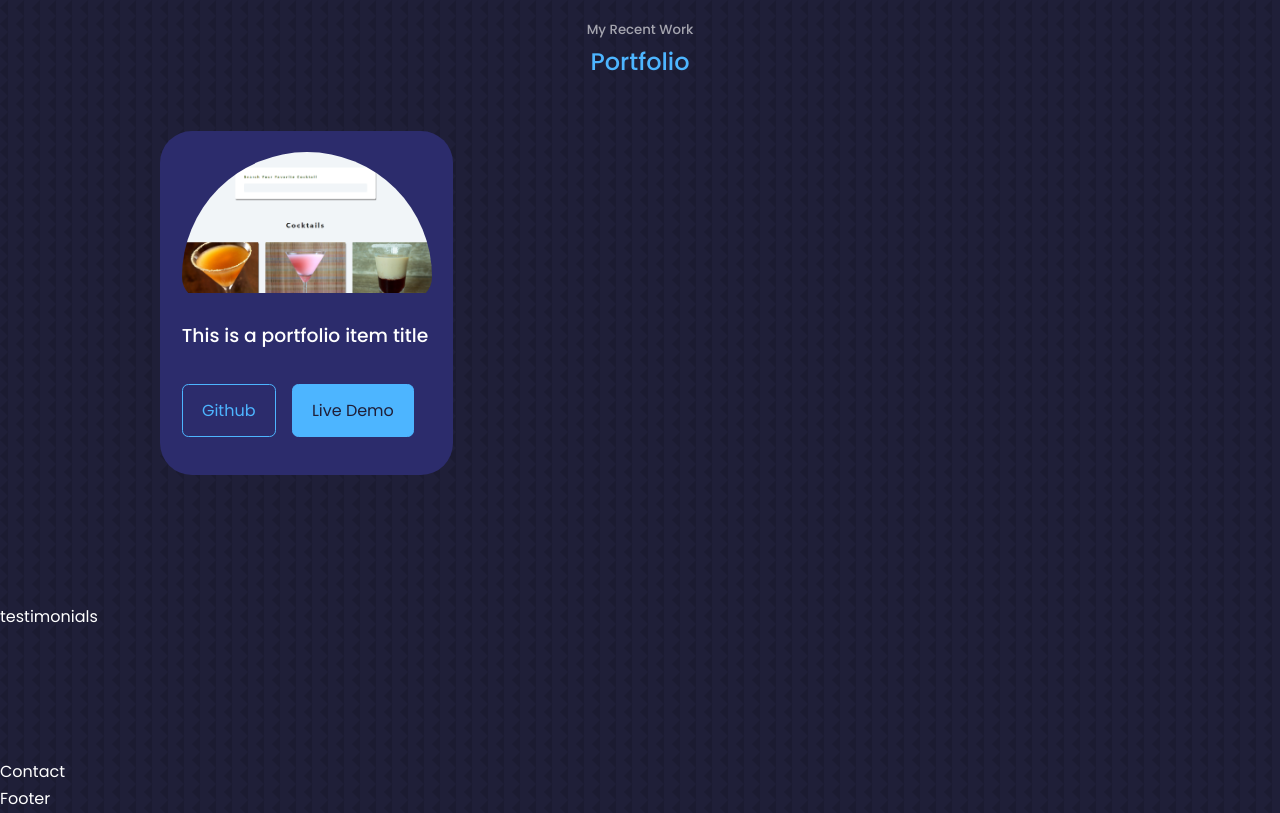
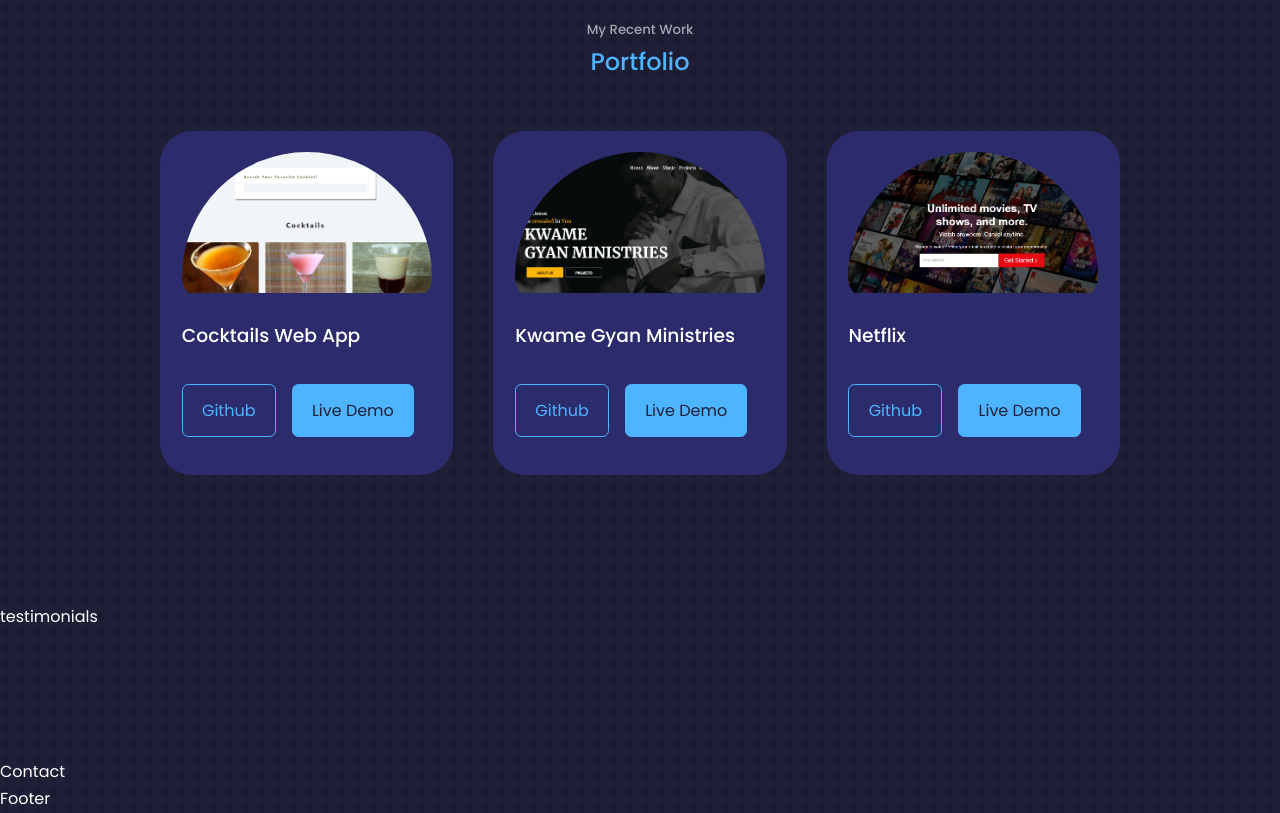
Before and after one commit to quarshie133/my-react-portfolio-website, a React (Create React App) app: page / in a window 1280 px wide. Shown: the part 2800-3613 px from the top of the page. Built offline with nearby package versions, Linux system fonts and the light colour scheme.

Commit message:
mapping through project images using the map method and destructuring

```diff
--- a/src/components/portfolio/Portfolio.jsx
+++ b/src/components/portfolio/Portfolio.jsx
@@ -1,8 +1,6 @@
 import React from "react";
 import "./portfolio.css";
-import IMG1 from "../../assets/portfolio1.png";
-import IMG2 from "../../assets/portfolio2.png";
-import IMG3 from "../../assets/portfolio3.png";
+import { data } from "../../data";
 
 const Portfolio = () => {
   return (
@@ -10,28 +8,24 @@
       <h5>My Recent Work</h5>
       <h2>Portfolio</h2>
       <div className="container portfolio__container">
-        <article className="portfolio__item">
+        {data.map(({ id, image, title, github, demo }) => {
+          return (
+            <article key={id} className="portfolio__item">
               <div className="portfolio__item-image">
-            <img src={IMG1} alt="" className="portfolio-image" />
+                <img src={image} alt={title} className="portfolio-image" />
               </div>
-          <h3>This is a portfolio item title</h3>
+              <h3>{title}</h3>
               <div className="portfolio__item-cta">
-            <a
-              href="https://github.com/quarshie133/Netflix-Clone"
-              className="btn"
-              target="_blank"
-            >
+                <a href={github} className="btn" target="_blank">
                   Github
                 </a>
-            <a
-              href="https://react-netflix-clone-9f7bfd.netlify.app/login"
-              className="btn btn-primary"
-              target="_blank"
-            >
+                <a href={demo} className="btn btn-primary" target="_blank">
                   Live Demo
                 </a>
               </div>
             </article>
+          );
+        })}
       </div>
     </section>
   );
--- a/src/data.js
+++ b/src/data.js
@@ -1,23 +1,27 @@
-const data = [
+import IMG1 from "../src/assets/portfolio1.png";
+import IMG2 from "../src/assets/portfolio2.png";
+import IMG3 from "../src/assets/portfolio3.png";
+
+export const data = [
   {
     id: 1,
     image: IMG1,
-    title: "Netflix",
-    github: "https://github.com/quarshie133/Netflix-Clone",
-    demo: "https://react-netflix-clone-9f7bfd.netlify.app/login",
+    title: "Cocktails Web App",
+    github: "https://github.com/quarshie133/cocktails-webapp",
+    demo: "https://react-project-cocktails-webapp.netlify.app/",
   },
   {
     id: 2,
     image: IMG2,
-    title: "Kwame Gyan Minitries",
+    title: "Kwame Gyan Ministries",
     github: "https://github.com/quarshie133/kwame-gyan-ministries",
     demo: "https://kwamegyan-ministries-b30716.netlify.app/",
   },
   {
     id: 3,
     image: IMG3,
-    title: "Cocktails Web App",
-    github: "https://github.com/quarshie133/cocktails-webapp",
-    demo: "https://react-project-cocktails-webapp.netlify.app/",
+    title: "Netflix",
+    github: "https://github.com/quarshie133/Netflix-Clone",
+    demo: "https://react-netflix-clone-9f7bfd.netlify.app/login",
   },
 ];
```
Lines whose indentation alone changed are shown as unchanged.
